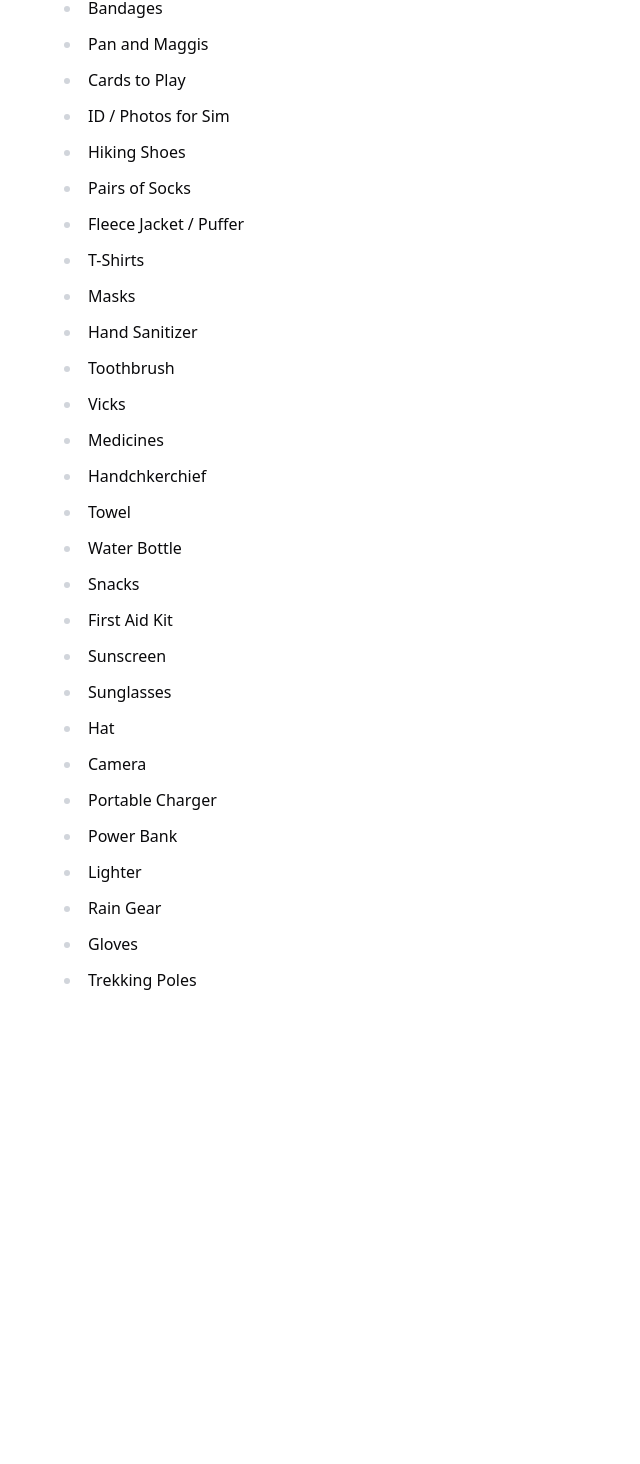
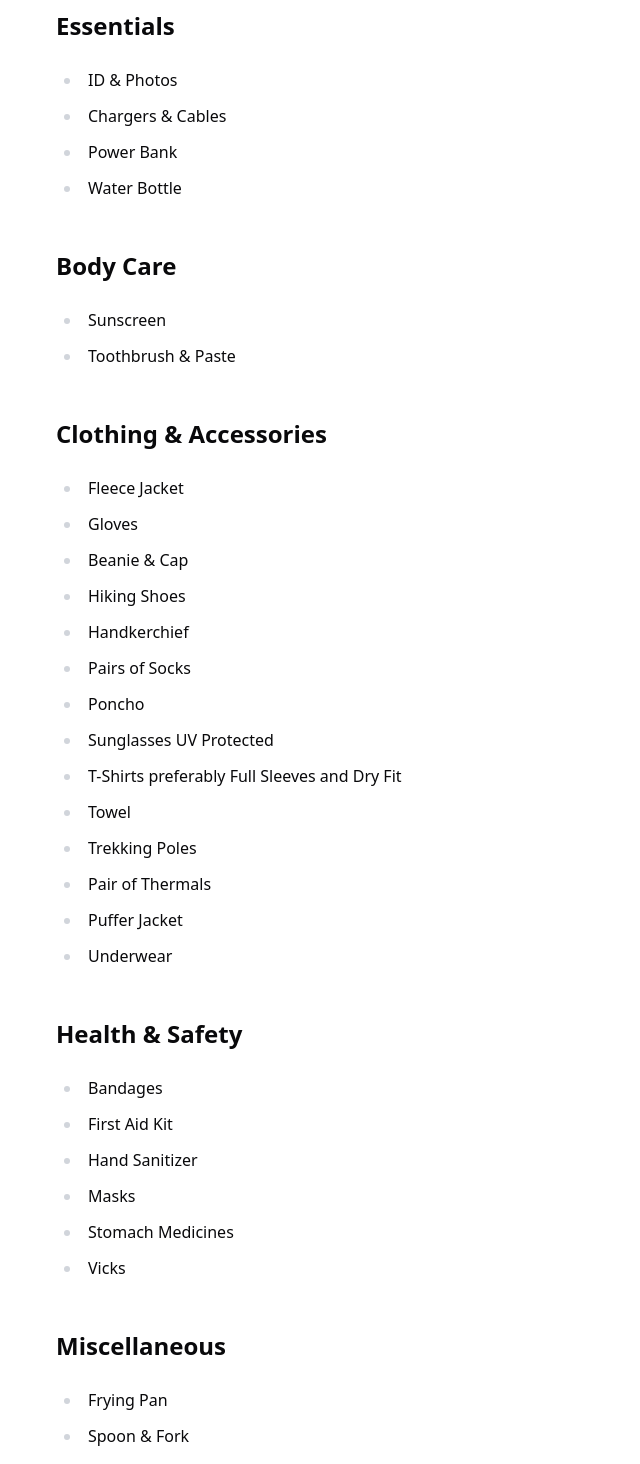
Before and after one commit to nrjdalal/v0.nrjdalal.com, a Next.js app: page /blog/travel in a window 1280 px wide. Shown: the part 556-2020 px from the top of the page, without its empty margins (0-640 px from the left). Before the commit the page ends 1638 px from the top, so only its background shows below. Built offline with nearby package versions, Linux system fonts and the light colour scheme; no server answers.

Commit message:
added hiking gear

```diff
--- a/src/app/(mdx)/blog/travel/page.mdx
+++ b/src/app/(mdx)/blog/travel/page.mdx
@@ -17,31 +17,55 @@ export const metadata = {
 
 # Hiking Gear Checklist
 
+## Essentials
+
+- ID & Photos
+- Chargers & Cables
+- Power Bank
+- Water Bottle
+
+## Body Care
+
+- Sunscreen
+- Toothbrush & Paste
+
+## Clothing & Accessories
+
+- Fleece Jacket
+- Gloves
+- Beanie & Cap
+- Hiking Shoes
+- Handkerchief
+- Pairs of Socks
+- Poncho
+- Sunglasses UV Protected
+- T-Shirts preferably Full Sleeves and Dry Fit
+- Towel
+- Trekking Poles
+- Pair of Thermals
+- Puffer Jacket
+- Underwear
+
+## Health & Safety
+
 - Bandages
-- Pan and Maggis
+- First Aid Kit
+- Hand Sanitizer
+- Masks
+- Stomach Medicines
+- Vicks
+
+## Miscellaneous
+
+- Frying Pan
+- Spoon & Fork
+- Lunch Box
+- Lighter
 - Cards to Play
-- ID / Photos for Sim
-- Hiking Shoes
-- Pairs of Socks
-- Fleece Jacket / Puffer
-- T-Shirts
-- Masks
-- Hand Sanitizer
-- Toothbrush
-- Vicks
-- Medicines
-- Handchkerchief
-- Towel
-- Water Bottle
-- Snacks
-- First Aid Kit
-- Sunscreen
-- Sunglasses
-- Hat
 - Camera
-- Portable Charger
-- Power Bank
-- Lighter
-- Rain Gear
-- Gloves
-- Trekking Poles
+
+## Snacks
+
+- Protein Bars
+- Cup Noodles
+- Noodles
```
